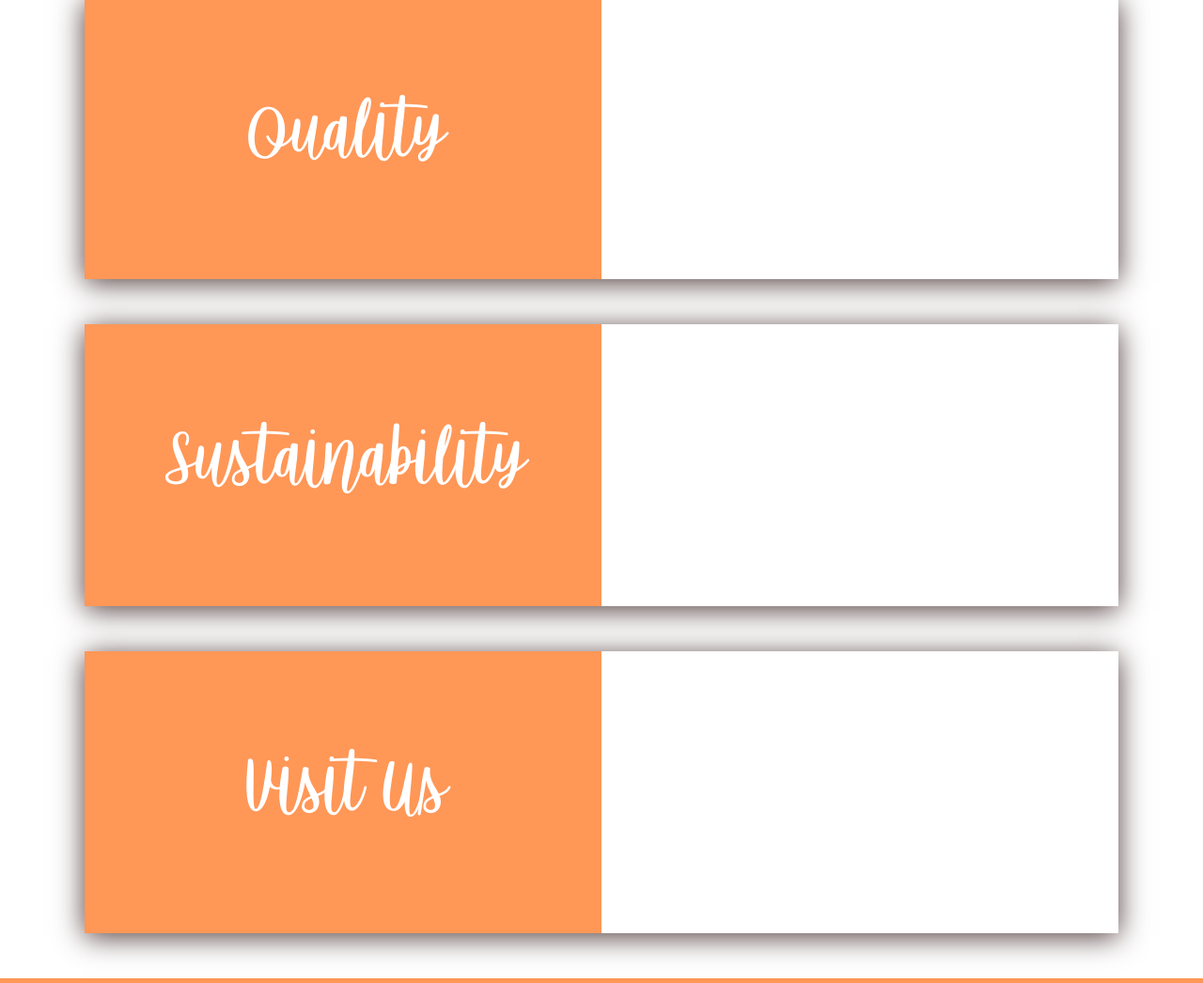
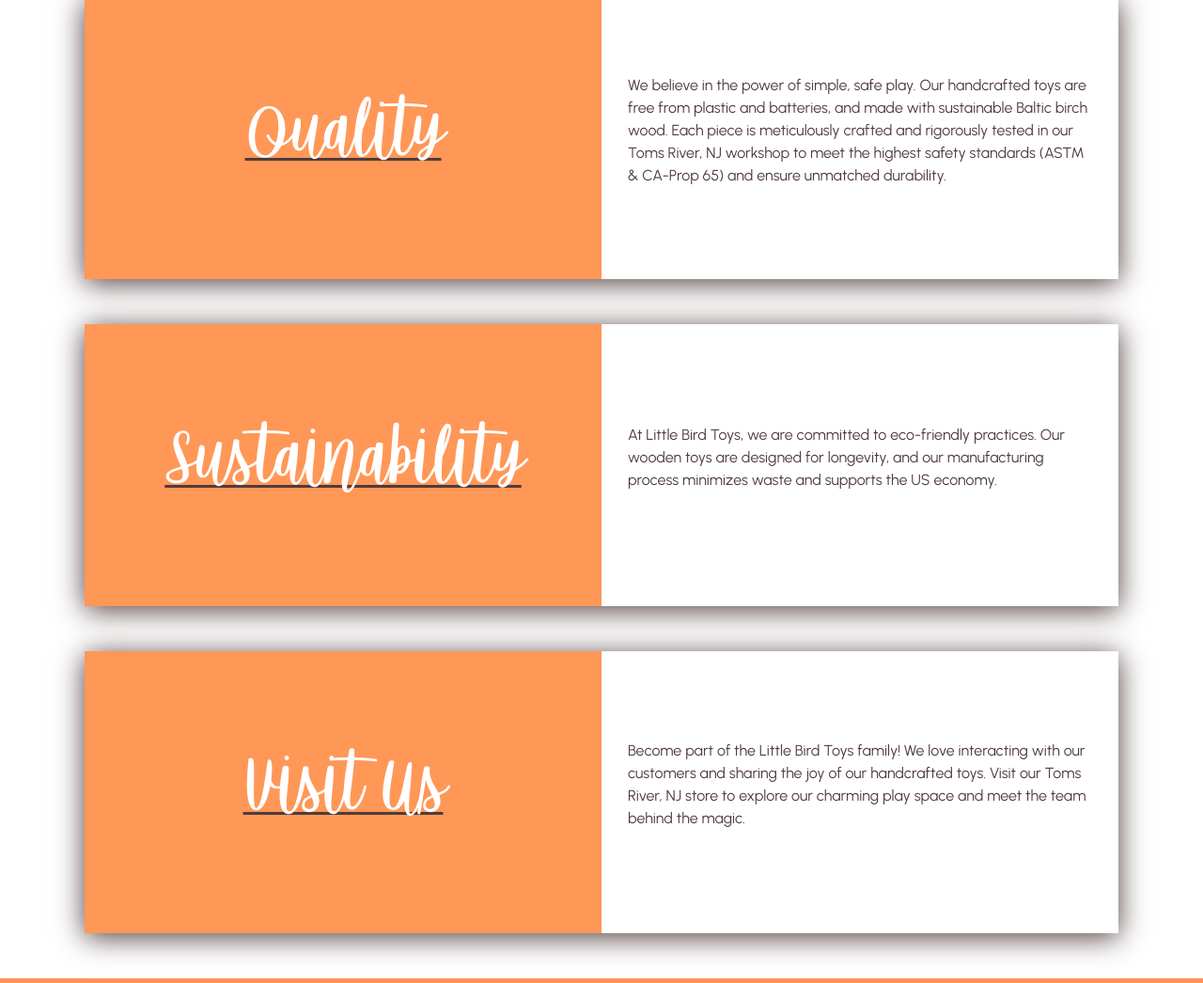
Before and after one commit to KyleRabkin61/Final-Project, a plain HTML site: page index.html in a window 1280 px wide. Shown: the part 1037-2083 px from the top of the page at 94% size. Drawn offline with nearby package versions, Linux system fonts and the light colour scheme.

Commit message:
underlined words + added info

```diff
--- a/index.html
+++ b/index.html
@@ -112,31 +112,39 @@
         <div class="col-12 col-md-6 orange d-flex justify-content-center align-items-center">
           <h1 class="title-heading">Our Story</h1>
         </div>
-        <div class="col-12 col-md-6 white"></div>
+        <div class="col-12 col-md-6 white d-flex align-items-center">
+          <p class="description p-3">Little Bird Toys, established in 2018, brings families handcrafted wooden toys designed to spark imagination and slow down playtime. Our heirloom-quality collection is built from sustainable materials and made to last a lifetime, fostering connections between generations.</p>
+        </div>
       </div>
       <div class="row my-5 mx-2" id="quality">
         <div class="col-12 col-md-6 orange d-flex justify-content-center align-items-center">
           <h1 class="title-heading">Quality</h1>
         </div>
-        <div class="col-12 col-md-6 white"></div>
+        <div class="col-12 col-md-6 white d-flex align-items-center">
+          <p class="description p-3">We believe in the power of simple, safe play. Our handcrafted toys are free from plastic and batteries, and made with sustainable Baltic birch wood. Each piece is meticulously crafted and rigorously tested in our Toms River, NJ workshop to meet the highest safety standards (ASTM & CA-Prop 65) and ensure unmatched durability.</p>
+        </div>
       </div>
       <div class="row my-5 mx-2" id="sustain">
         <div class="col-12 col-md-6 orange d-flex justify-content-center align-items-center">
           <h1 class="title-heading">Sustainability</h1>
         </div>
-        <div class="col-12 col-md-6 white"></div>
+        <div class="col-12 col-md-6 white d-flex align-items-center">
+          <p class="description p-3">At Little Bird Toys, we are committed to eco-friendly practices. Our wooden toys are designed for longevity, and our manufacturing process minimizes waste and supports the US economy.</p>
+        </div>
       </div>
       <div class="row my-5 mx-2" id="visit">
         <div class="col-12 col-md-6 orange d-flex justify-content-center align-items-center">
           <h1 class="title-heading">Visit Us</h1>
         </div>
-        <div class="col-12 col-md-6 white"></div>
+        <div class="col-12 col-md-6 white d-flex align-items-center">
+          <p class="description p-3">Become part of the Little Bird Toys family! We love interacting with our customers and sharing the joy of our handcrafted toys. Visit our Toms River, NJ store to explore our charming play space and meet the team behind the magic.</p>
+        </div>
       </div>
     </div>
     <!--  footer start -->
     <footer class="py-2">
       <div class="ft-words text-center">
-      <p>&copy; <u> <span class="footerwords">Little Bird Toy Company</span> </u> </p></div>
+      <p>&copy; <span class="footerwords">Little Bird Toy Company</span></p></div>
 
       <div class="wrapped">
         <div class="wrap">
--- a/style.css
+++ b/style.css
@@ -170,7 +170,16 @@
 .title-heading {
   font-family: 'SugarAndSpice';
   color:white;
-  font-size: 90px;
+  font-size: clamp(4rem, 7vw, 400px);
+  text-decoration-line: underline;
+  text-decoration-skip-ink: none;
+  text-decoration-color: #503b3b;
+  text-decoration-thickness:3px;
+}
+.description {
+  color: #503b3b;
+  font-family: "Urbanist", sans-serif;
+  font-size: clamp(1rem, 1.2vw, 400px);
 }
 /*contact css*/
 ul.b {
@@ -370,6 +379,9 @@ footer {
 .footerwords {
   font-family: 'SugarAndSpice';
   font-size: 50px;
+  text-decoration: underline;
+  text-decoration-skip-ink: none;
+  text-decoration-thickness:3px;
 }
 
 
```
Also changed, not shown: contact.html (+5 -5 lines).
